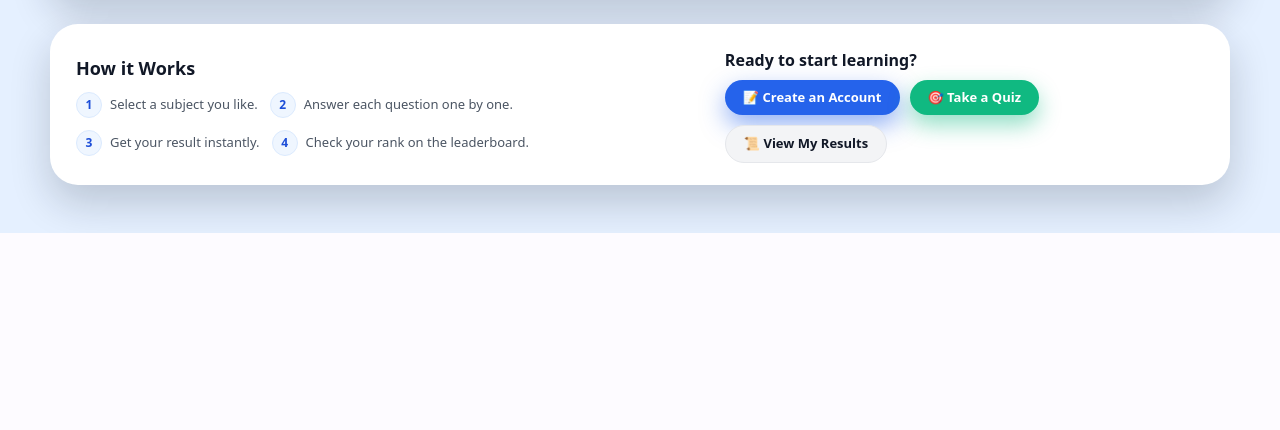
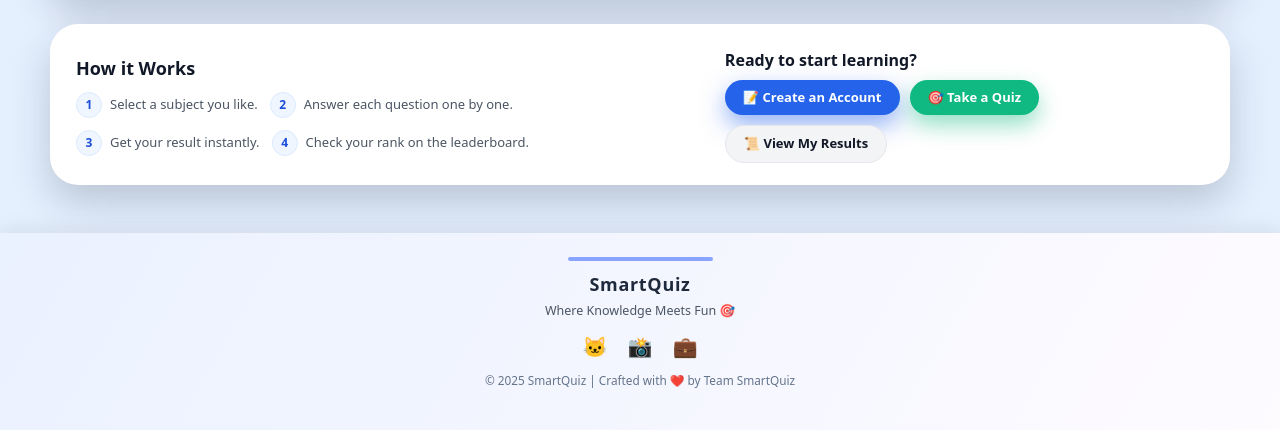
Before and after one commit to tilwanihoney/SmartQuiz, a Django app: page / in a window 1280 px wide. Shown: the part 639-1069 px from the top of the page. Before the commit the page ends 872 px from the top, so only its background shows below. Run offline with Django 5.2, Linux system fonts and the light colour scheme.

Commit message:
Initial Commit

```diff
--- a/smartquiz/myapp/views.py
+++ b/smartquiz/myapp/views.py
@@ -3,6 +3,7 @@
 from django.contrib.auth import authenticate, login, logout
 from django.contrib import messages
 from django.db.models import Count, Max, Avg
+import random
 
 
 from .models import Subject, Question, QuizResult
--- a/smartquiz/smartquiz/urls.py
+++ b/smartquiz/smartquiz/urls.py
@@ -2,8 +2,11 @@
 from django.urls import path
 from myapp import views
 
+
+from django.urls import path
+from myapp import views
+
 urlpatterns = [
-    path('admin/', admin.site.urls),
     path('', views.welcome, name='welcome'),
 
     path('home/', views.home, name='home'),
--- a/smartquiz/templates/base.html
+++ b/smartquiz/templates/base.html
@@ -34,7 +34,7 @@
       color: var(--ink-main);
     }
 
-    /* NAVBAR – softer, less blue, aesthetic */
+    /* NAVBAR – softer, aesthetic */
     .navbar {
       width: 100%;
       background: linear-gradient(120deg, #fdfbff, #e8f0ff);
@@ -197,6 +197,66 @@
 
     .text-soft { color: var(--ink-soft); font-size: 13px; }
 
+    /* ✨ ATTRACTIVE FOOTER (shared) */
+    .footer {
+      width: 100%;
+      background: linear-gradient(120deg, #eaf1ff, #fefbff);
+      padding: 24px 16px;
+      text-align: center;
+      color: #2b3448;
+      margin-top: auto;
+      box-shadow: 0 -4px 18px rgba(0,0,0,0.08);
+      position: relative;
+    }
+
+    .footer-top-line {
+      width: 120px;
+      height: 4px;
+      background: #89a4ff;
+      border-radius: 999px;
+      margin: 0 auto 10px;
+      animation: widen 2s ease-in-out infinite alternate;
+    }
+
+    @keyframes widen {
+      from { width: 80px; }
+      to   { width: 160px; }
+    }
+
+    .footer-title {
+      font-size: 18px;
+      font-weight: 800;
+      color: #1e293b;
+      margin-bottom: 4px;
+      letter-spacing: 0.7px;
+    }
+
+    .footer-tagline {
+      font-size: 12.5px;
+      color: #4b5563;
+      margin-bottom: 12px;
+    }
+
+    .footer-social a {
+      margin: 0 8px;
+      display: inline-block;
+      font-size: 20px;
+      transition: transform .25s, color .25s;
+      text-decoration: none;
+      color: #2b3448;
+    }
+
+    .footer-social a:hover {
+      transform: translateY(-5px) scale(1.2);
+      color: #2563eb;
+    }
+
+    .footer-copy {
+      font-size: 11.8px;
+      color: #64748b;
+      margin-top: 10px;
+    }
+
     {% block extra_css %}{% endblock %}
   </style>
 
@@ -233,6 +293,25 @@
     {% block content %}{% endblock %}
   </main>
 
+  <!-- FOOTER (on all pages) -->
+  <footer class="footer">
+    <div class="footer-top-line"></div>
+
+    <p class="footer-title">SmartQuiz</p>
+    <p class="footer-tagline">Where Knowledge Meets Fun 🎯</p>
+
+    <div class="footer-social">
+      <!-- Put your real links later if you want -->
+      <a href="#" title="GitHub">🐱</a>
+      <a href="#" title="Instagram">📸</a>
+      <a href="#" title="LinkedIn">💼</a>
+    </div>
+
+    <p class="footer-copy">
+      © 2025 SmartQuiz | Crafted with ❤️ by Team SmartQuiz
+    </p>
+  </footer>
+
   <!-- Bootstrap JS (for all pages) -->
   <script src="https://cdn.jsdelivr.net/npm/bootstrap@5.3.2/dist/js/bootstrap.bundle.min.js"></script>
 
```
Also changed, not shown: smartquiz/templates/quiz.html (+27 -152 lines), smartquiz/db.sqlite3.
